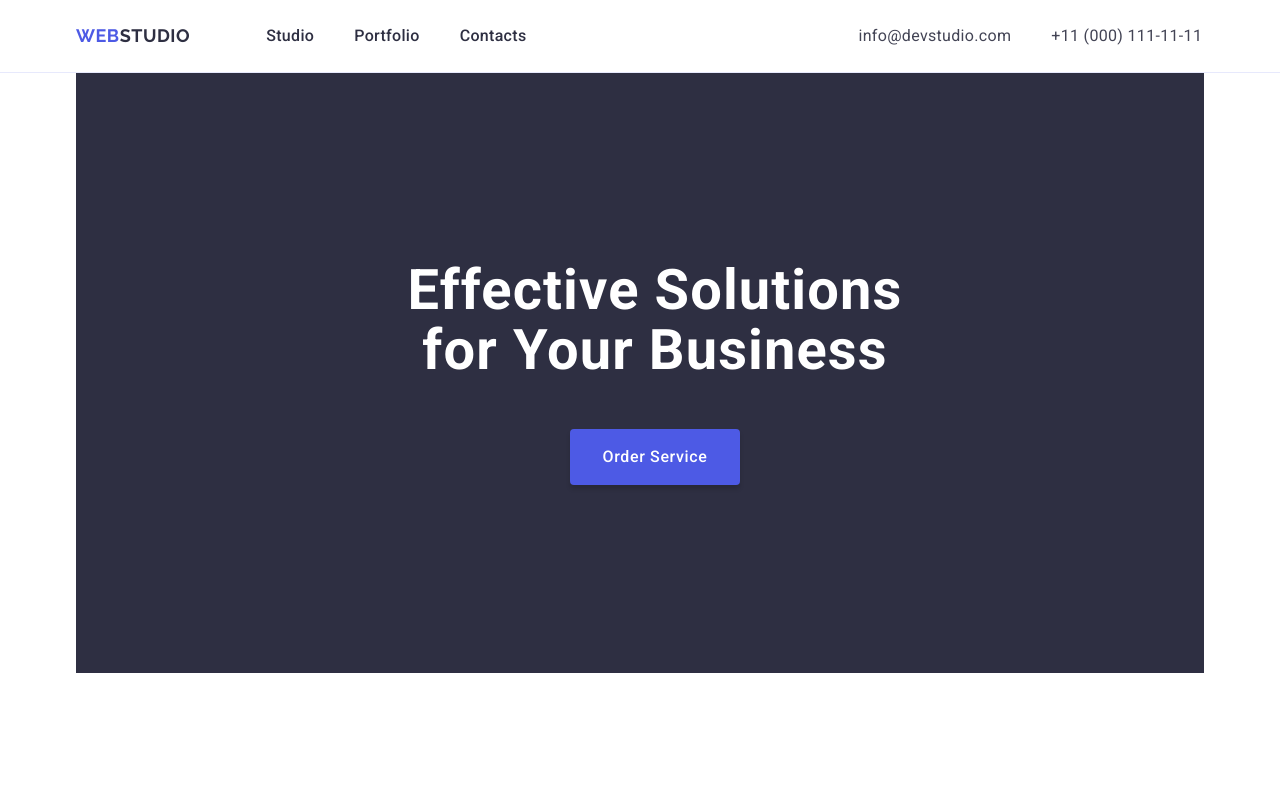
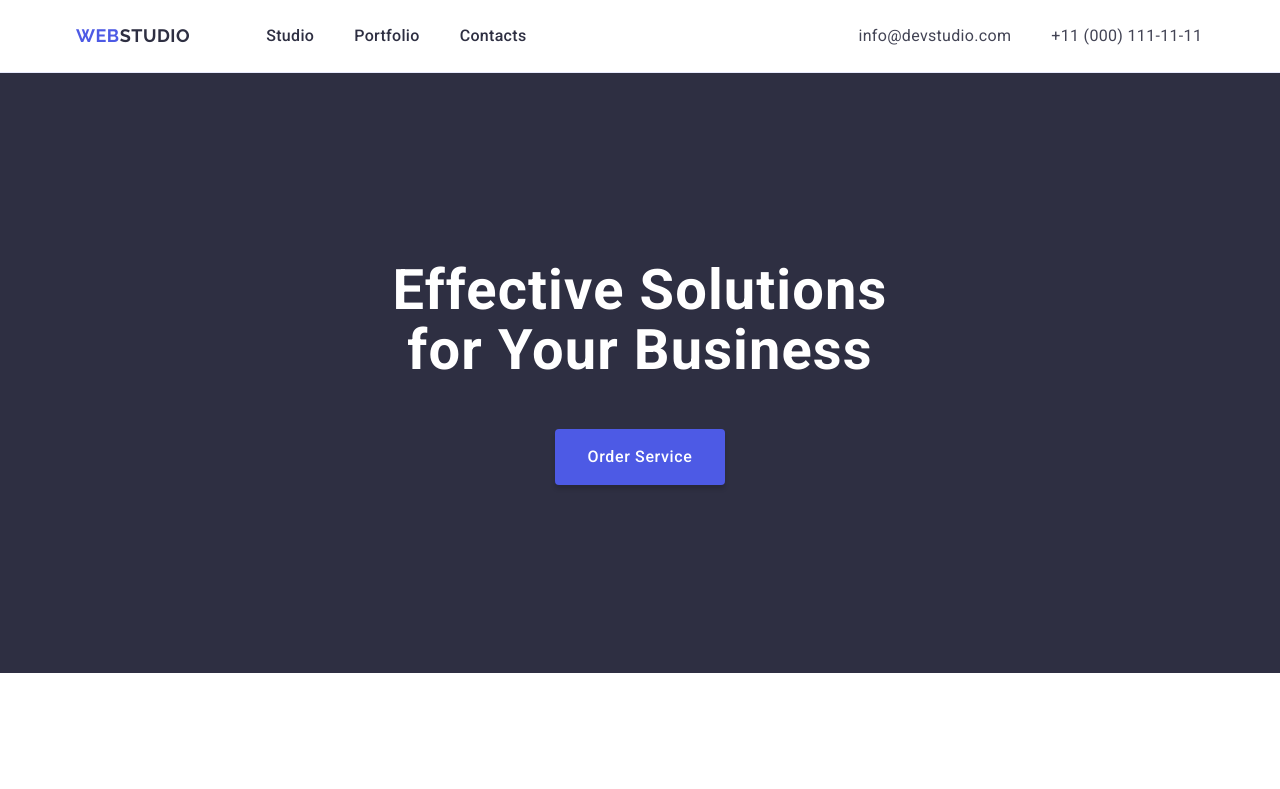
Before and after one commit to KaterynaKocheharova/goit-markup-hw-03, a plain HTML site: page index.html in a window 1280 px wide. Shown: the top 789 px of the page. Drawn offline with nearby package versions, Linux system fonts and the light colour scheme; a web font is replaced by a local one.

Commit message:
deleted div around main content

```diff
--- a/index.html
+++ b/index.html
@@ -56,7 +56,6 @@
       </div>
     </header>
     <main>
-      <div class="container">
       <!-- HERO -->
       <section class="hero">
         <div class="container hero-container">
@@ -79,8 +78,8 @@
             <li class="benefits-item">
               <h3 class="benefits-title">Punctuality</h3>
               <p class="benefits-text">
-                  Bring the key message to the brand's audience for the best
-                  price within the shortest possible time.
+                Bring the key message to the brand's audience for the best price
+                within the shortest possible time.
               </p>
             </li>
             <li class="benefits-item">
@@ -93,8 +92,8 @@
             <li class="benefits-item">
               <h3 class="benefits-title">Technologies</h3>
               <p class="benefits-text">
-                  Design practice focused on digital experiences. We bring forth
-                  a deep passion for problem-solving.
+                Design practice focused on digital experiences. We bring forth a
+                deep passion for problem-solving.
               </p>
             </li>
           </ul>
@@ -222,7 +221,6 @@
           </li>
         </ul>
       </section>
-      </div>
     </main>
     <!-- FOOTER -->
     <footer class="footer">
```
Lines whose indentation alone changed are shown as unchanged.
